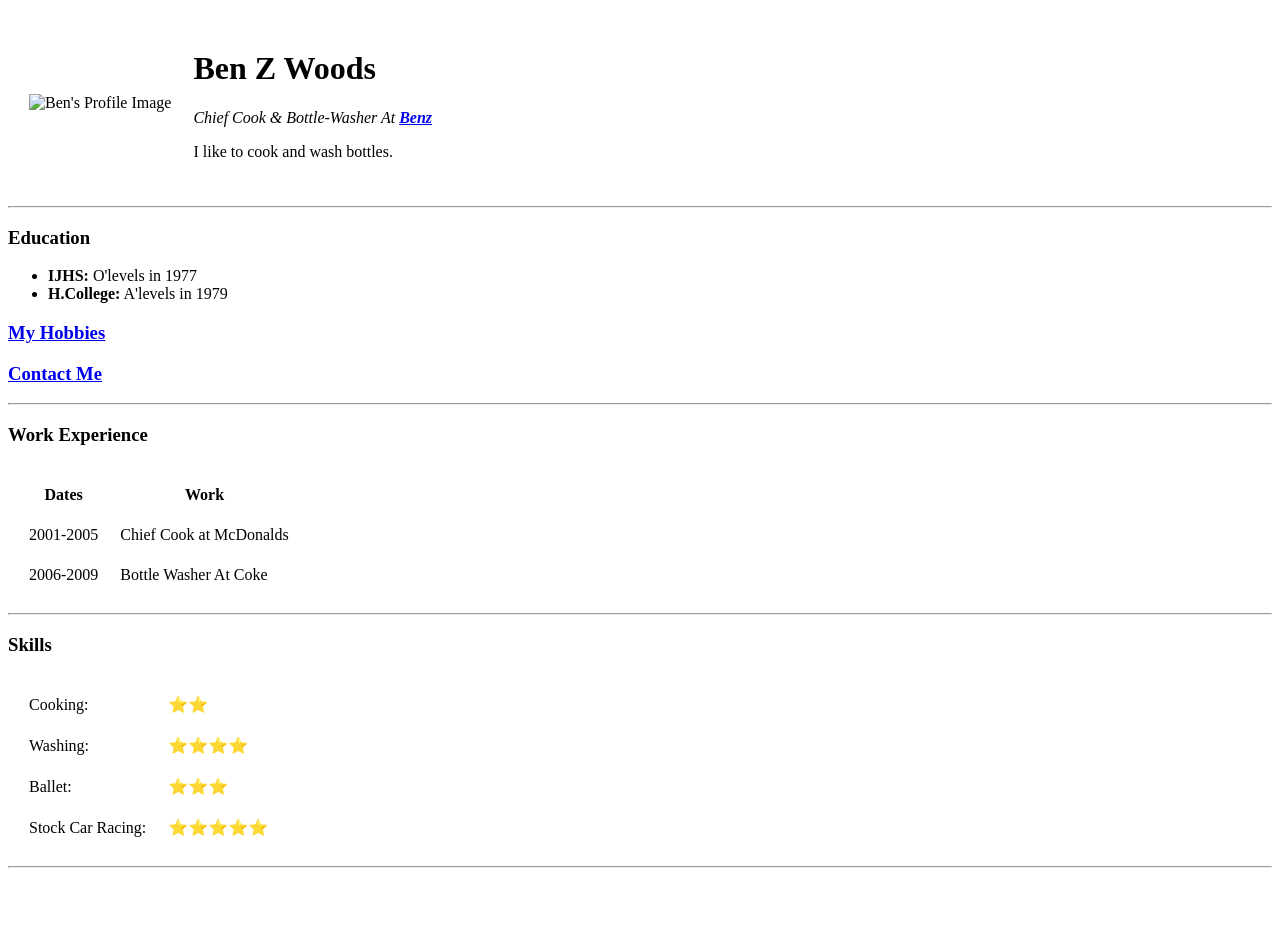
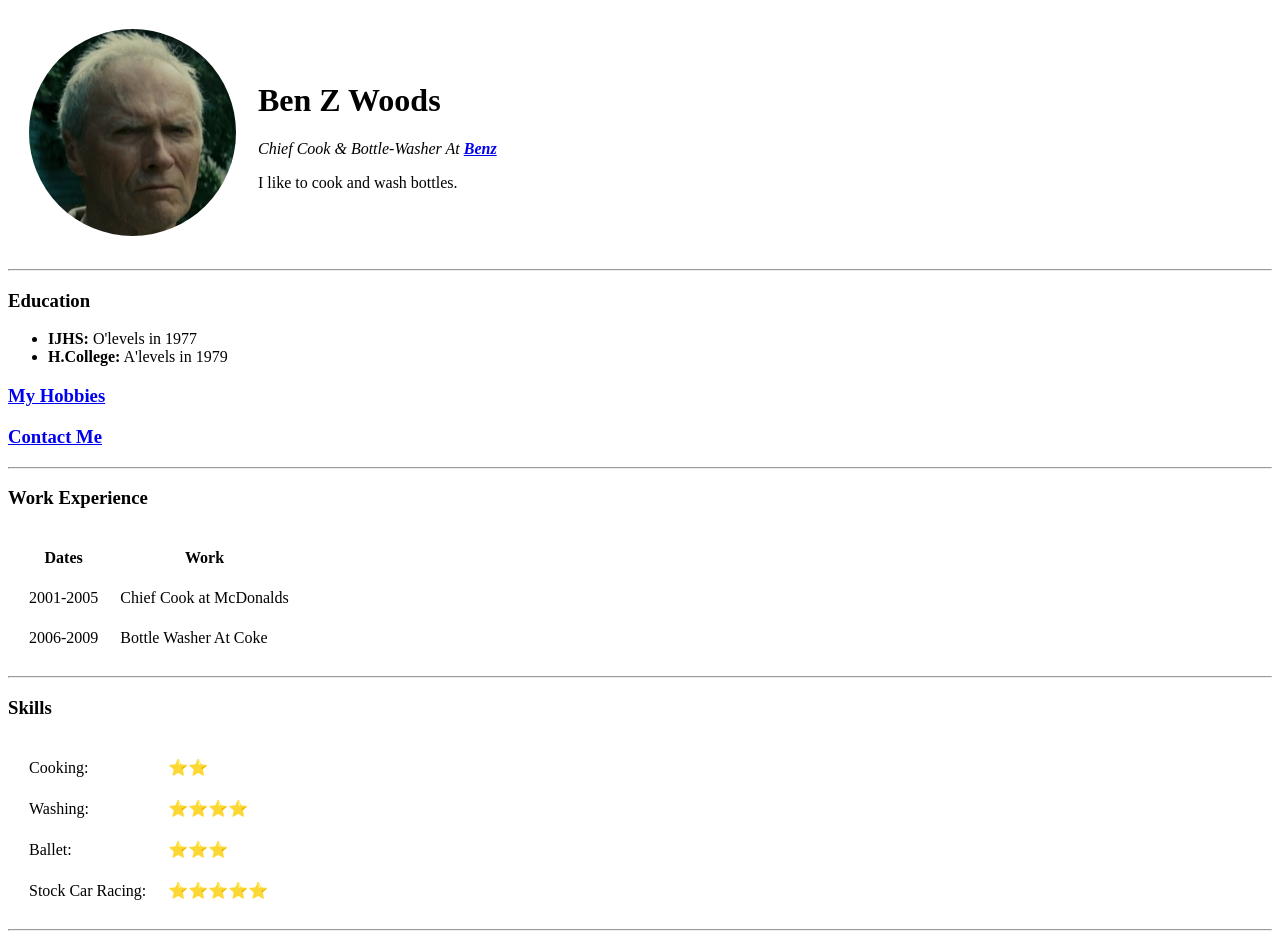
Before and after one commit to benzme/cv, a plain HTML site: page index.html in a window 1280 px wide. Before the commit the page ends 876 px from the top, so only its background shows below. Drawn offline with Linux system fonts and the light colour scheme; the site is published under a folder, as on GitHub Pages, so addresses that start at the root find nothing.

Commit message:
Update index.html

```diff
--- a/index.html
+++ b/index.html
@@ -10,7 +10,7 @@
 <body>
   <table cellspacing="20">
     <tr>
-      <td><img src="/images/ben-woods.png" alt="Ben's Profile Image"></td>
+      <td><img src="images/ben-woods.png" alt="Ben's Profile Image"></td>
       <td>
         <h1>Ben Z Woods</h1>
         <p><em>Chief Cook & Bottle-Washer At <strong><a href="https://www.google.com/">Benz</a></strong></em></p>
```
